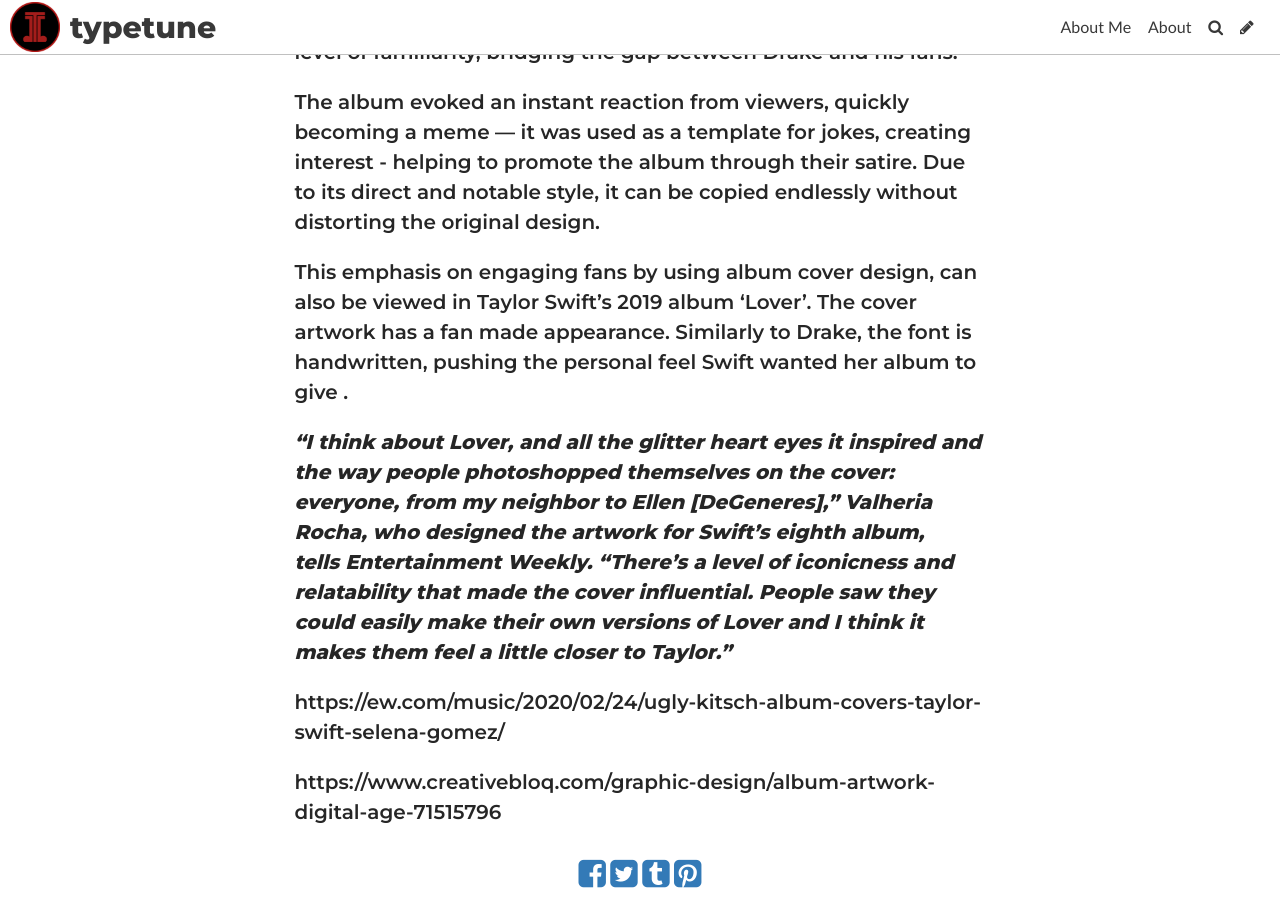
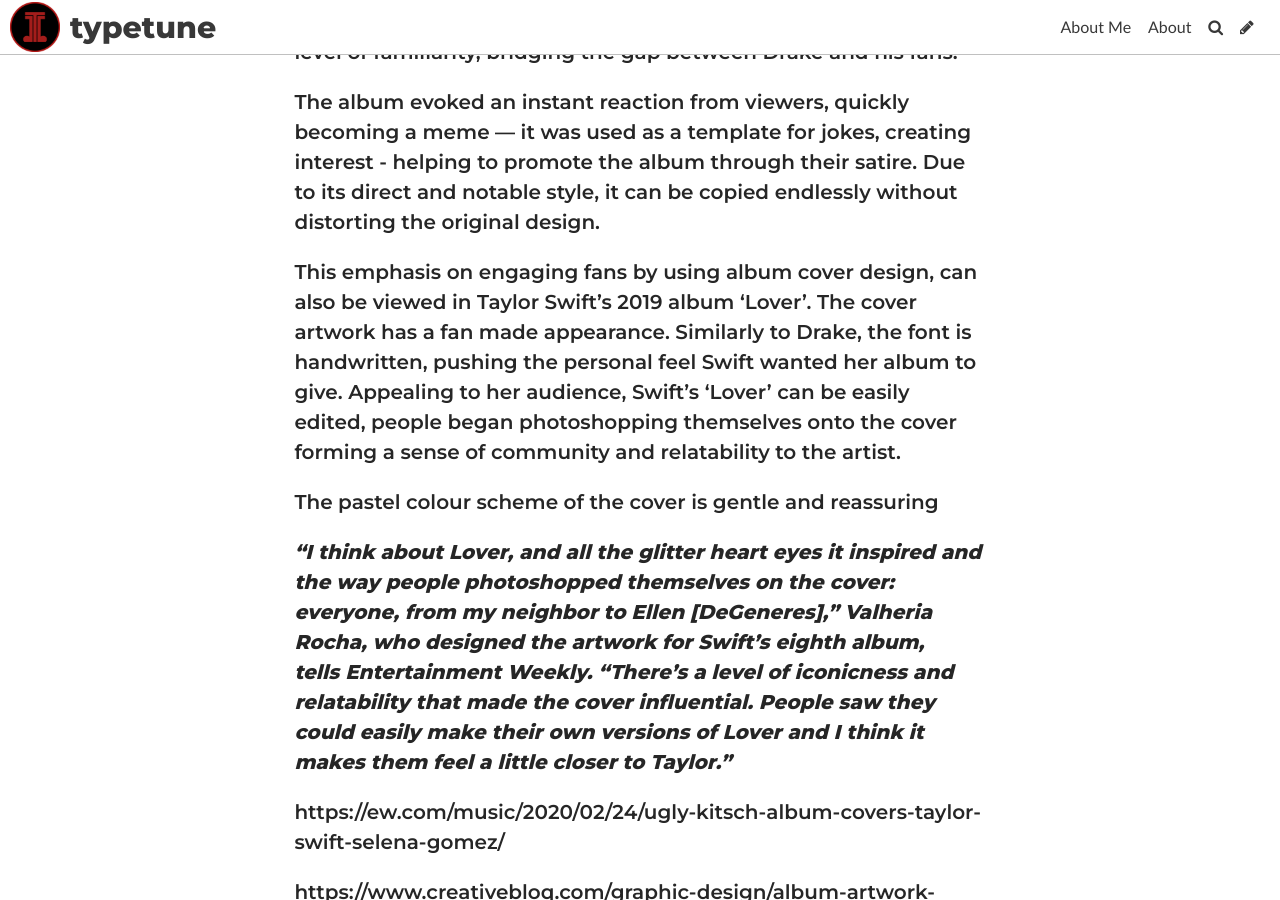
Before and after one commit to lauracutting/typetune, a Jekyll site: the page built from _posts/2020-11-18-the-dawn-of-the-digital-age-album-cover.md, in a window 1280 px wide and 900 px high, scrolled down 1731 px. Built offline with Jekyll 4.4.1, drawn with Linux system fonts in a browser that asks for light colours; some web fonts are replaced.

Commit message:
Update Post “2020-11-18-the-dawn-of-the-digital-age-album-cover”

```diff
--- a/_posts/2020-11-18-the-dawn-of-the-digital-age-album-cover.md
+++ b/_posts/2020-11-18-the-dawn-of-the-digital-age-album-cover.md
@@ -22,7 +22,9 @@
 
 The album evoked an instant reaction from viewers, quickly becoming a [](http://fusion.net/list/50583/15-of-the-best-drake-if-youre-reading-this-album-cover-parodies/)meme — it was used as a template for jokes, creating interest - helping to promote the album through their satire. Due to its direct and notable style, it can be copied endlessly without distorting the original design.
 
-This emphasis on engaging fans by using album cover design, can also be viewed in Taylor Swift's 2019 album 'Lover'. The cover artwork has a fan made appearance. Similarly to Drake, the font is handwritten, pushing the personal feel Swift wanted her album to give .
+This emphasis on engaging fans by using album cover design, can also be viewed in Taylor Swift's 2019 album 'Lover'. The cover artwork has a fan made appearance. Similarly to Drake, the font is handwritten, pushing the personal feel Swift wanted her album to give. Appealing to her audience, Swift's 'Lover' can be easily edited, people began photoshopping themselves onto the cover forming a sense of community and relatability to the artist.
+
+The pastel colour scheme of the cover is gentle and reassuring
 
 ***“I think about Lover, and all the glitter heart eyes it inspired and the way people photoshopped themselves on the cover: everyone, from my neighbor to Ellen \[DeGeneres],” Valheria Rocha, who designed the artwork for Swift’s eighth album, tells Entertainment Weekly. “There’s a level of iconicness and relatability that made the cover influential. People saw they could easily make their own versions of Lover and I think it makes them feel a little closer to Taylor.”***
 
```
